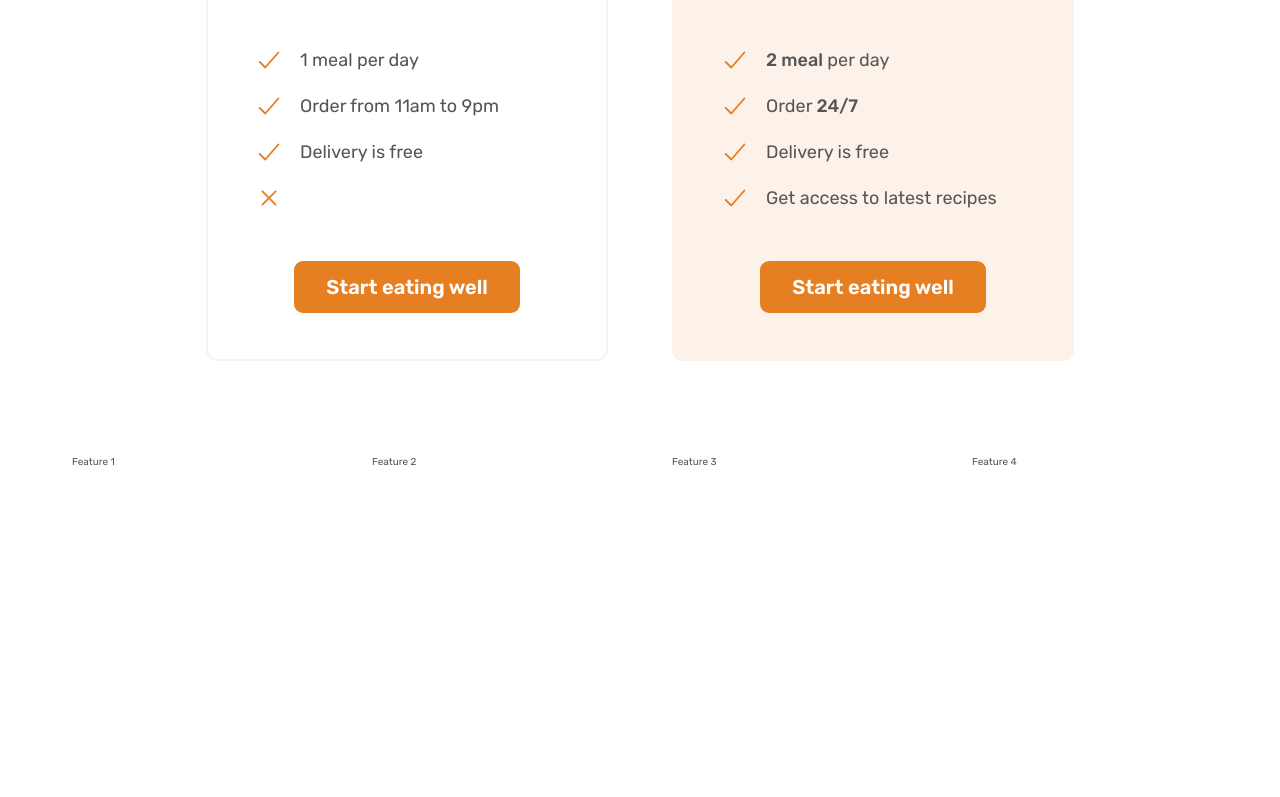
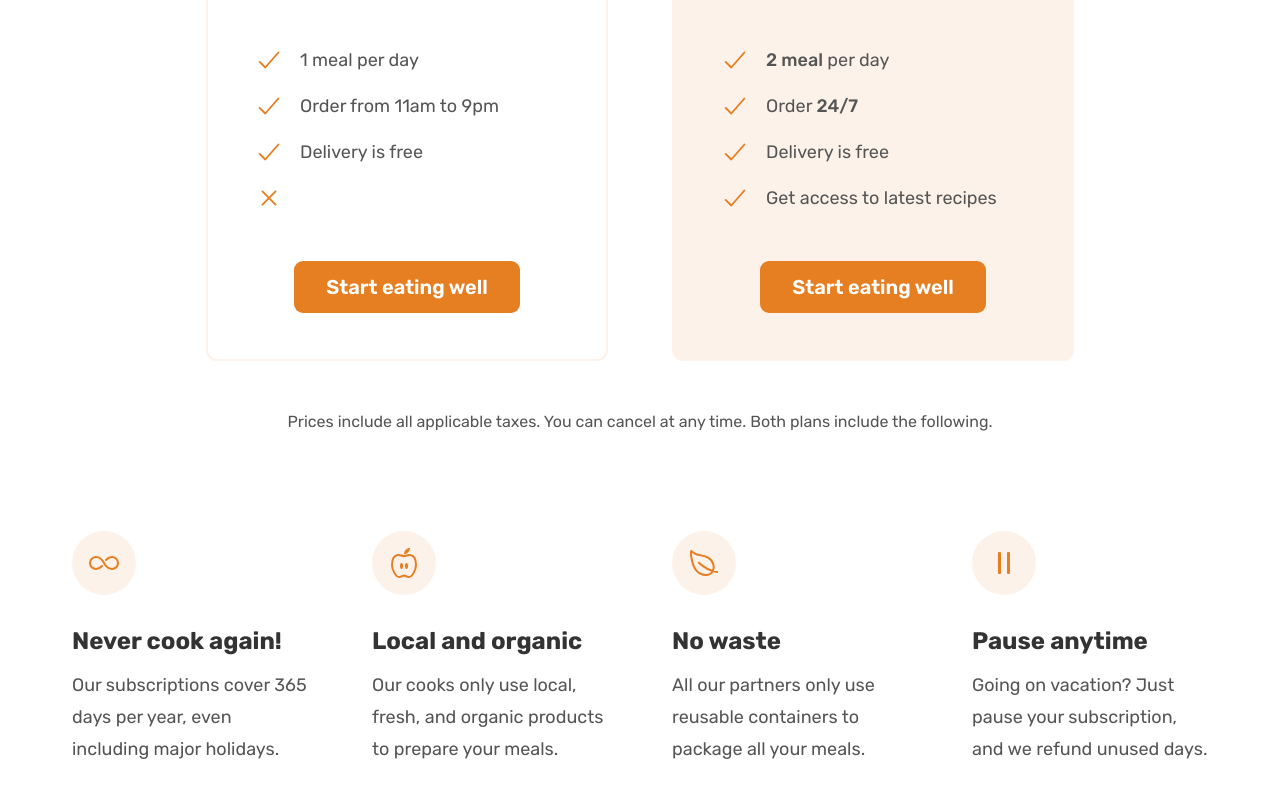
Before and after one commit to wasiqurzaman/omnifood-landing-page, a plain HTML site: page index.html in a window 1280 px wide. Shown: the part 5094-5891 px from the top of the page. Before the commit the page ends 5657 px from the top, so only its background shows below. Drawn offline with nearby package versions, Linux system fonts and the light colour scheme.

Commit message:
added the features section

```diff
--- a/css/style.css
+++ b/css/style.css
@@ -433,3 +433,31 @@
   margin-top: 4.8rem;
   text-align: center;
 }
+
+.plan-details {
+  font-size: 1.6rem;
+  line-height: 1.6;
+  text-align: center;
+}
+
+.feature-icon {
+  color: #e67e22;
+  height: 3.2rem;
+  width: 3.2rem;
+  background-color: #fdf2e9;
+  padding: 1.6rem;
+  border-radius: 50%;
+  margin-bottom: 3.2rem;
+}
+
+.feature-title {
+  font-size: 2.4rem;
+  color: #333;
+  font-weight: 700;
+  margin-bottom: 1.6rem;
+}
+
+.feature-text {
+  font-size: 1.8rem;
+  line-height: 1.8;
+}
--- a/index.html
+++ b/index.html
@@ -433,7 +433,7 @@
             Eating well without breaking the bank
           </h2>
         </div>
-        <div class="container grid grid--2-cols">
+        <div class="container grid grid--2-cols margin-bottom-md">
           <div class="pricing-plan pricing-plan--starter">
             <header class="plan-header">
               <p class="plan-name">Starter</p>
@@ -494,11 +494,49 @@
           </div>
         </div>
 
+        <div class="container grid">
+          <aside class="plan-details">
+            Prices include all applicable taxes. You can cancel at any time.
+            Both plans include the following.
+          </aside>
+        </div>
+
         <div class="container grid grid--4-cols">
-          <div class="feature">Feature 1</div>
-          <div class="feature">Feature 2</div>
-          <div class="feature">Feature 3</div>
-          <div class="feature">Feature 4</div>
+          <div class="feature">
+            <ion-icon class="feature-icon" name="infinite-outline"></ion-icon>
+            <p class="feature-title">Never cook again!</p>
+            <p class="feature-text">
+              Our subscriptions cover 365 days per year, even including major
+              holidays.
+            </p>
+          </div>
+
+          <div class="feature">
+            <ion-icon class="feature-icon" name="nutrition-outline"></ion-icon>
+            <p class="feature-title">Local and organic</p>
+            <p class="feature-text">
+              Our cooks only use local, fresh, and organic products to prepare
+              your meals.
+            </p>
+          </div>
+
+          <div class="feature">
+            <ion-icon class="feature-icon" name="leaf-outline"></ion-icon>
+            <p class="feature-title">No waste</p>
+            <p class="feature-text">
+              All our partners only use reusable containers to package all your
+              meals.
+            </p>
+          </div>
+
+          <div class="feature">
+            <ion-icon class="feature-icon" name="pause-outline"></ion-icon>
+            <p class="feature-title">Pause anytime</p>
+            <p class="feature-text">
+              Going on vacation? Just pause your subscription, and we refund
+              unused days.
+            </p>
+          </div>
         </div>
       </section>
     </main>
```
